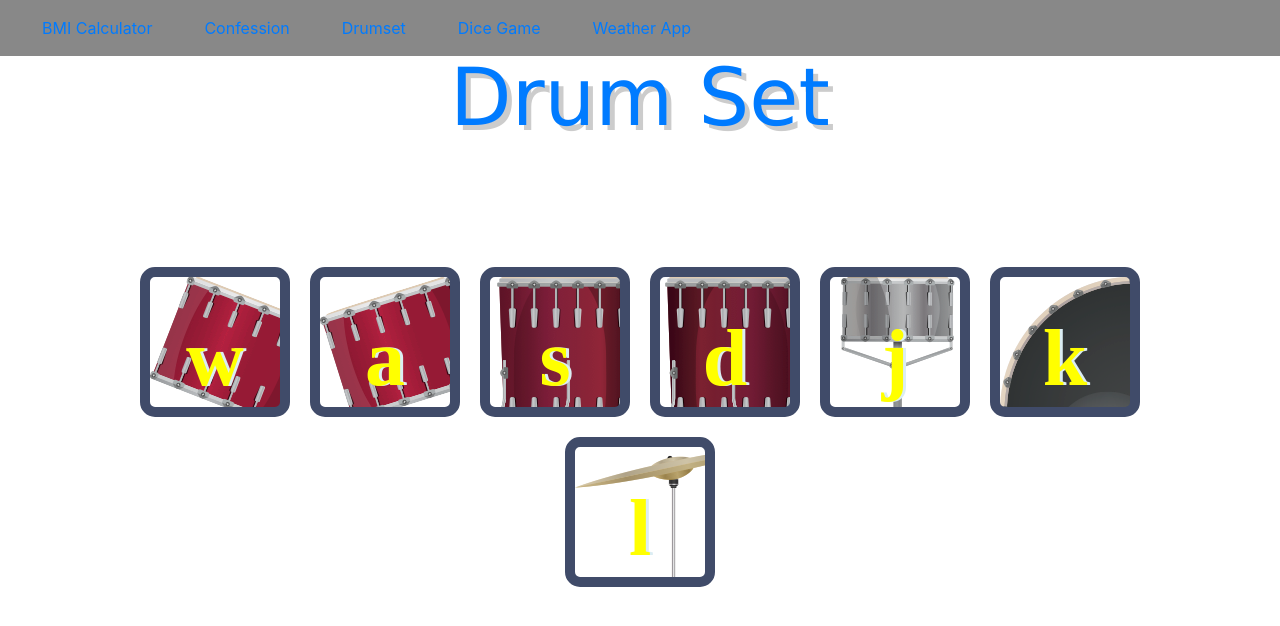
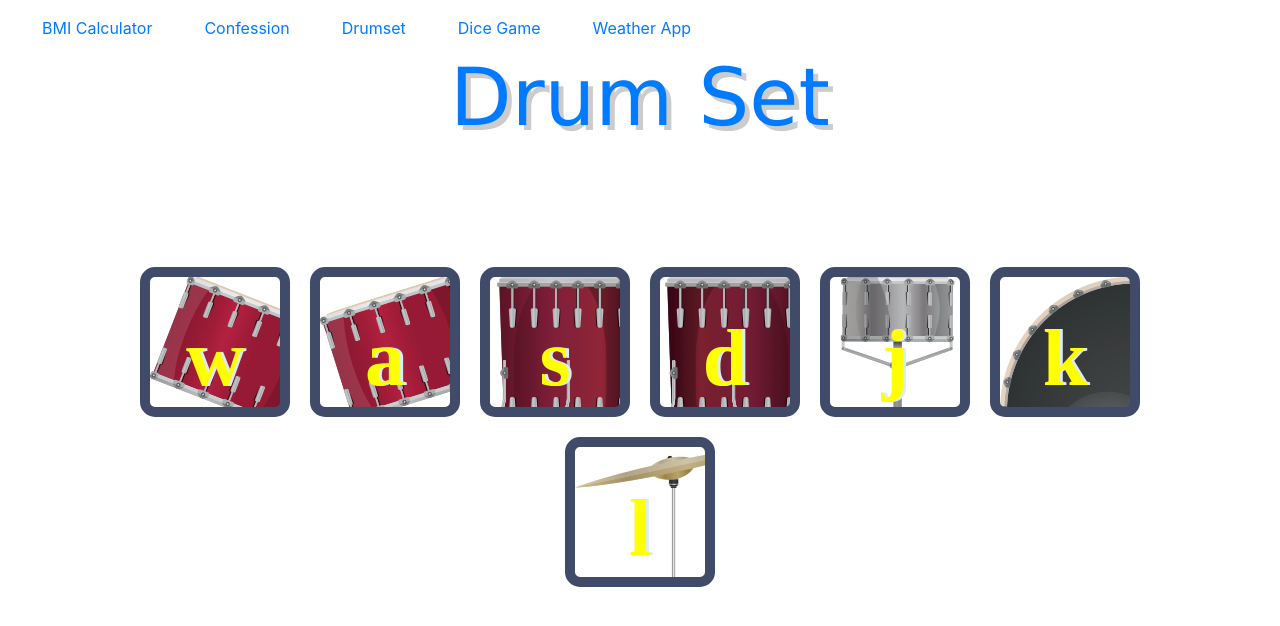
Before and after one commit to shailendrarijal/shailendrarijal.github.io, a React (Create React App) app in the folder client/: page /components/drumset in a window 1280 px wide. Shown: the top 626 px of the page. Built offline with nearby package versions, Linux system fonts and the light colour scheme; no server answers.

Commit message:
'update-navbar'

```diff
--- a/client/src/App.css
+++ b/client/src/App.css
@@ -45,9 +45,6 @@ h1{
 
 .navbar{
   width: 100vw;
-
-  background-color: #888;
-  color: white;
 }
 .nav-link{
   margin: 0 10px 0 10px;
```
